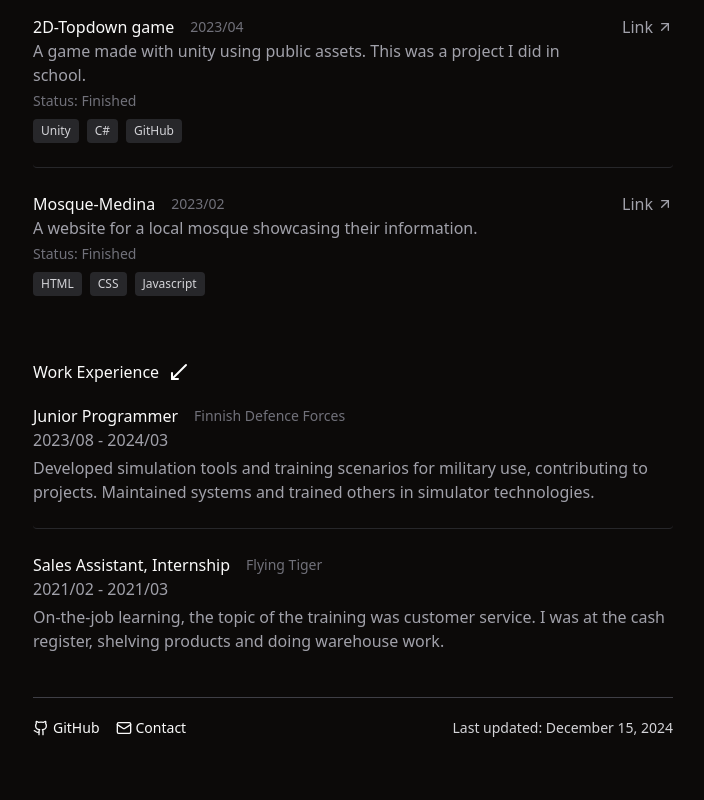
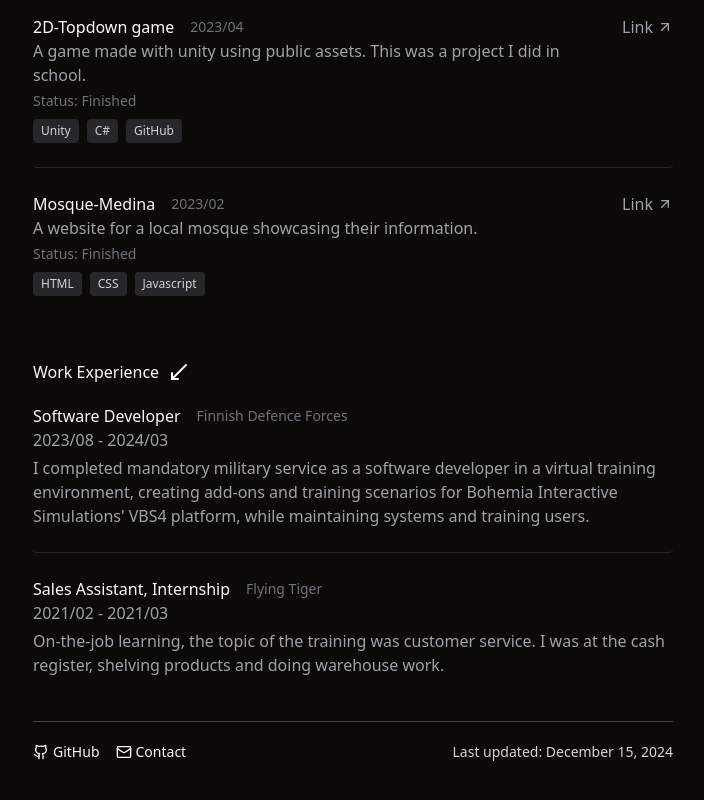
Before and after one commit to FurqanNoor/portfolio, a Next.js app: page /projects-work in a window 1280 px wide. Shown: the part 680-1480 px from the top of the page, without its empty margins (287-991 px from the left). Before the commit the page ends 1458 px from the top, so only its background shows below. Built offline with nearby package versions, Linux system fonts and the light colour scheme.

Commit message:
Update page.tsx

```diff
--- a/src/app/projects-work/page.tsx
+++ b/src/app/projects-work/page.tsx
@@ -55,11 +55,11 @@ const projects = [
 
 const workExperiences = [
   {
-    role: "Junior Programmer",
+    role: "Software Developer",
     company: "Finnish Defence Forces",
     duration: "2023/08 - 2024/03",
     description:
-      "Developed simulation tools and training scenarios for military use, contributing to projects. Maintained systems and trained others in simulator technologies.",
+      "I completed mandatory military service as a software developer in a virtual training environment, creating add-ons and training scenarios for Bohemia Interactive Simulations' VBS4 platform, while maintaining systems and training users.",
   },
   {
     role: "Sales Assistant, Internship",
```
